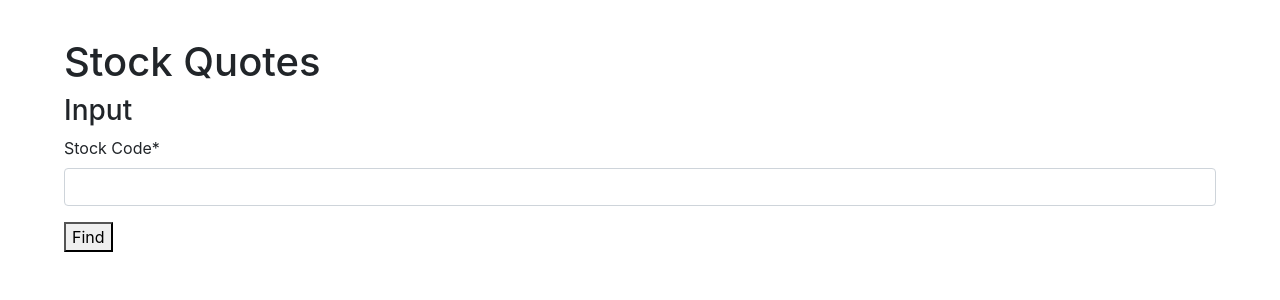
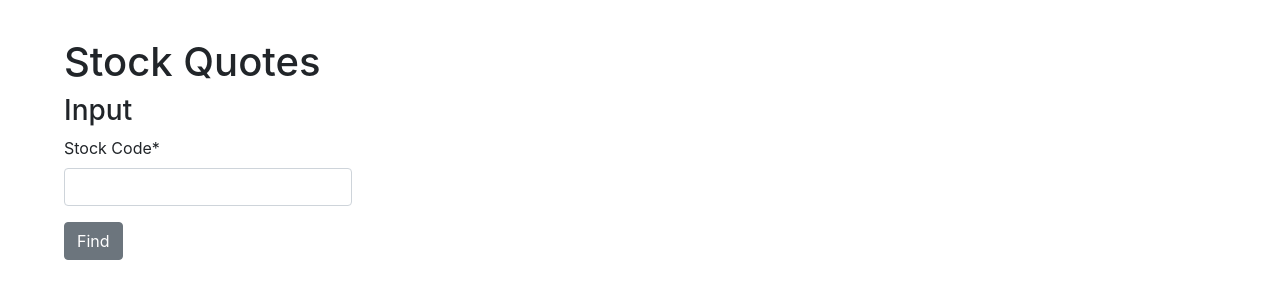
Before and after one commit to owignall/Stock-data, a Django app: page / in a window 1280 px wide. Shown: the top 300 px of the page. Run offline with Django 3.2, Linux system fonts and the light colour scheme; some libraries are stand-ins or nearby versions.

Commit message:
Styling update

```diff
--- a/stock_data_project/stock_data_app/templates/stock_data_app/home.html
+++ b/stock_data_project/stock_data_app/templates/stock_data_app/home.html
@@ -7,11 +7,13 @@
 	<h1>Stock Quotes</h1>
 	<h3>Input</h3>
 	{% load crispy_forms_tags %}
-	<form method="post">
-		{% csrf_token %}
-		{{ form|crispy }}
-		<button type="submit", name="Find">Find</button>
-	</form>
+	<div class="w-25">
+		<form method="post">
+			{% csrf_token %}
+			{{ form|crispy }}
+			<button type="submit" class="btn btn-secondary", name="Find">Find</button>
+		</form>
+	</div>
 	{% if run %}
 		<div class="drop">
 			<h3>Output</h3>
```
